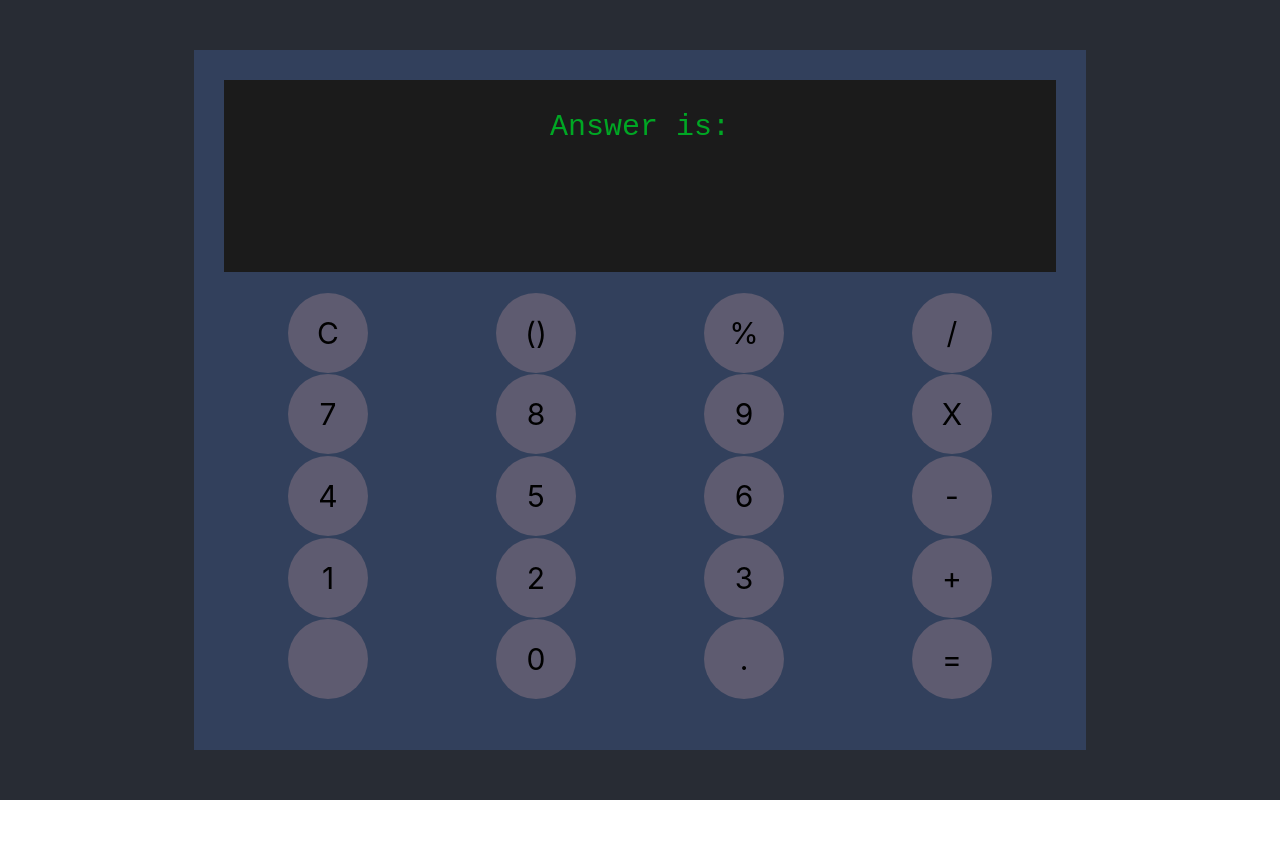
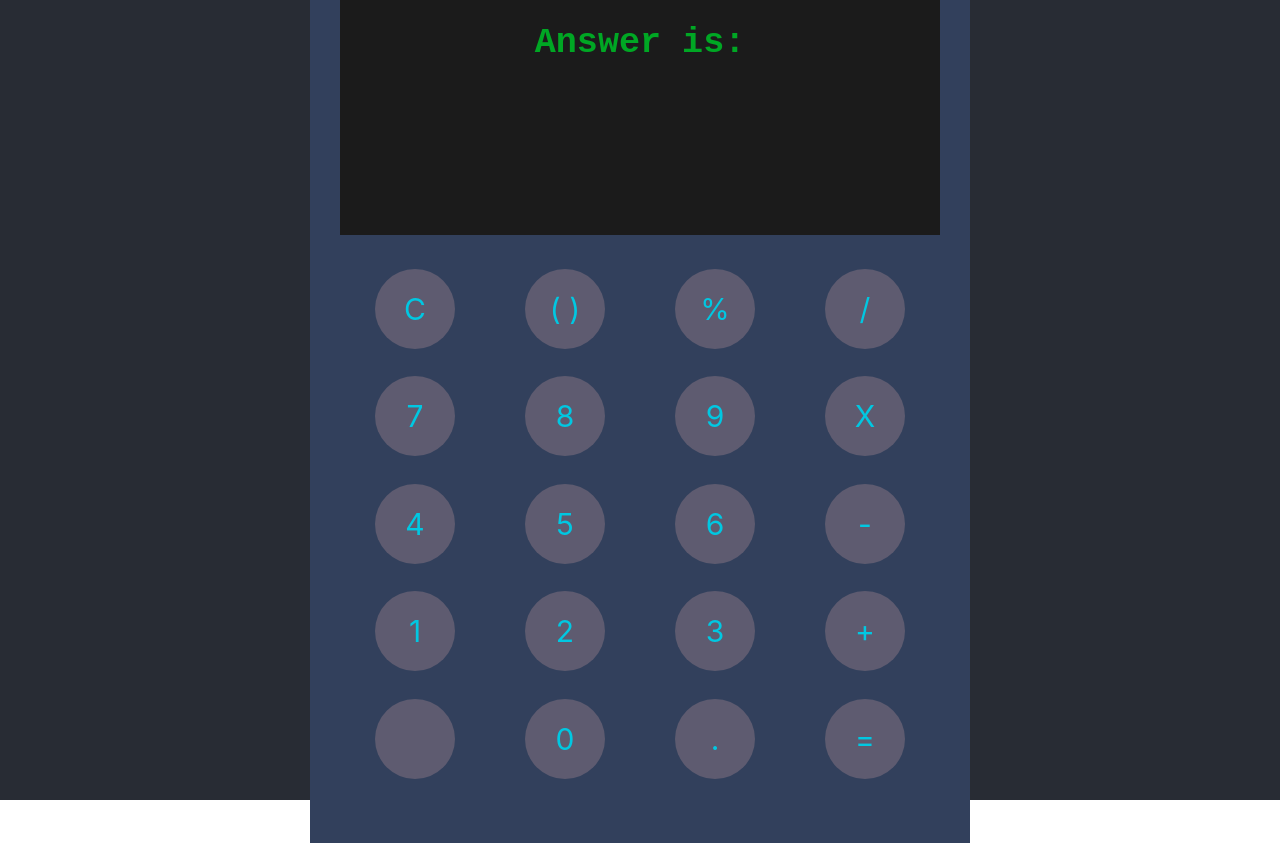
Before and after one commit to spacescript/calculator, a React (Create React App) app: page / in a window 1280 px wide. Before the commit the page ends 800 px from the top, so only its background shows below. Built offline with nearby package versions, Linux system fonts and the light colour scheme.

Commit message:
Calc Pack 3

```diff
--- a/public/index.html
+++ b/public/index.html
@@ -39,5 +39,6 @@
       To begin the development, run `npm start` or `yarn start`.
       To create a production bundle, use `npm run build` or `yarn build`.
     -->
+    <script src="https://cdn.freecodecamp.org/testable-projects-fcc/v1/bundle.js"></script>
   </body>
 </html>
--- a/src/App.js
+++ b/src/App.js
@@ -6,11 +6,12 @@ function App() {
     <div className="App">
       <div className="calculator" id="calculator">
         <div className="display" id="display">
-          <p>Answer is:</p>
+          <h3>Answer is:</h3>
+          <p></p>
         </div>
         <div className="interface" id="interface">
           <div className="clear button" id="clear"><p>C</p></div>
-          <div className="parenthesis button" id="parenthesis"><p>()</p></div>
+          <div className="parenthesis button" id="parenthesis"><p>( )</p></div>
           <div className="percent button" id="percent"><p>%</p></div>
           <div className="divide button" id="divide"><p>/</p></div>
           <div className="seven button" id="seven"><p>7</p></div>
@@ -20,7 +21,7 @@ function App() {
           <div className="four button" id="four"><p>4</p></div>
           <div className="five button" id="five"><p>5</p></div>
           <div className="six button" id="six"><p>6</p></div>
-          <div className="minus button" id="minus"><p>-</p></div>
+          <div className="subtract button" id="subtract"><p>-</p></div>
           <div className="one button" id="one"><p>1</p></div>
           <div className="two button" id="two"><p>2</p></div>
           <div className="three button" id="three"><p>3</p></div>
--- a/src/App.scss
+++ b/src/App.scss
@@ -8,8 +8,8 @@
   .calculator {
     display: grid;
     grid-template-rows: 30% 70%;
-    width: 65vw;
-    height: 80vh;
+    width: 600px;
+    height: 825px;
     background-color: #32405c;
     padding: 30px;
     .display {
@@ -33,9 +33,20 @@
         display: flex;
         align-items: center;
         justify-content: center;
+        color: #00c8e2;
+        cursor: pointer;
+        user-select: none; /* supported by Chrome and Opera */
+          -webkit-user-select: none; /* Safari */
+          -khtml-user-select: none; /* Konqueror HTML */
+          -moz-user-select: none; /* Firefox */
+          -ms-user-select: none; /* Internet Explorer/Edge */
       }
       .button p {
         font-size: 30px;
+      }
+      .button:active {
+        background-color: #969696;
+        transform: scale(.90);
       }
     }
   }
@@ -51,3 +62,7 @@
   font-size: calc(10px + 2vmin);
   color: white;
 }
+
+// @media
+// width: 65vw;
+//     height: 80vh;
```
